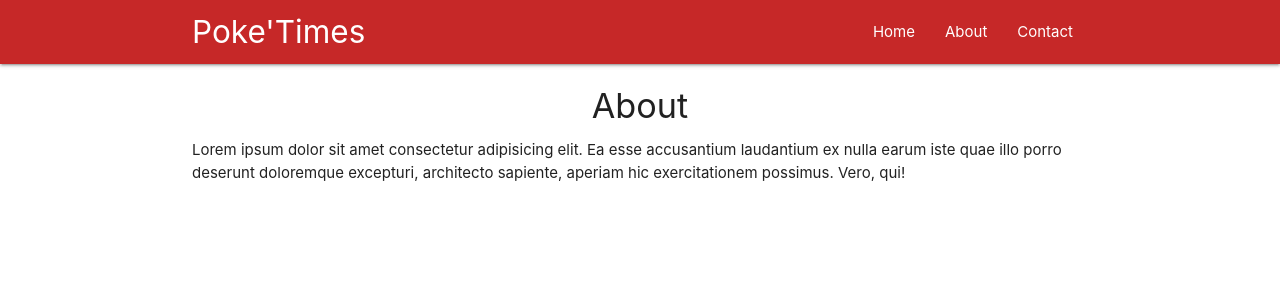
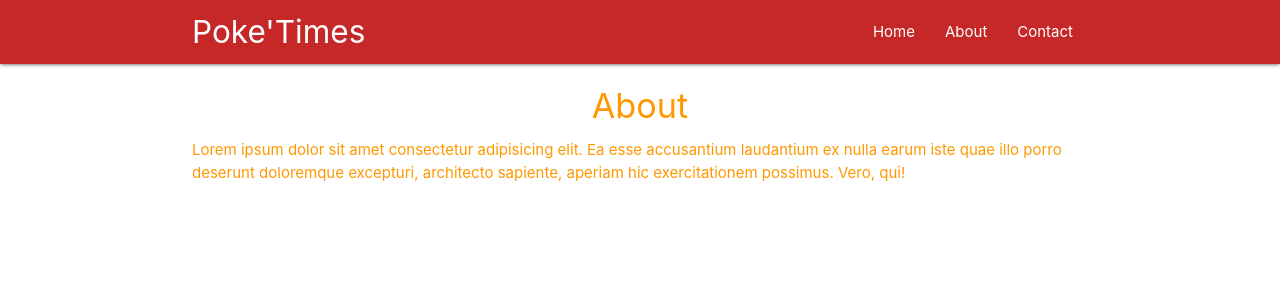
Before and after one commit to SaroshKhawar496/ReactRouterPractise, a React (Create React App) app: page /about in a window 1280 px wide. Shown: the top 300 px of the page. Built offline with nearby package versions, Linux system fonts and the light colour scheme.

Commit message:
Added HOC component

```diff
--- a/src/components/About.js
+++ b/src/components/About.js
@@ -1,4 +1,5 @@
 import React from "react";
+import Rainbow from "../components/hoc/Rainbow";
 
 const About = () => {
   return (
@@ -14,4 +15,4 @@ const About = () => {
   );
 };
 
-export default About;
+export default Rainbow(About);
--- /dev/null
+++ b/src/components/hoc/Rainbow.js
@@ -0,0 +1,25 @@
+/* HOCs add features to a component. They shouldn’t drastically alter its contract.
+It’s expected that the component returned from a HOC has a similar interface to
+the wrapped component.
+HOCs should pass through props that are unrelated to its specific concern */
+
+import React from "react";
+
+//recieving the component passed via param
+const Rainbow = WrappedComponent => {
+  //array of random colors
+  const colours = ["red", "pink", "orange", "blue", "green", "yellow"];
+  const randomColour = colours[Math.floor(Math.random() * colours.length)];
+
+  const className = randomColour + "-text"; //in materialized css, its eg red-text
+
+  return props => {
+    return (
+      <div className={className}>
+        {/* ...props are passThroughProps */}
+        <WrappedComponent {...props} />
+      </div>
+    );
+  };
+};
+export default Rainbow;
```
